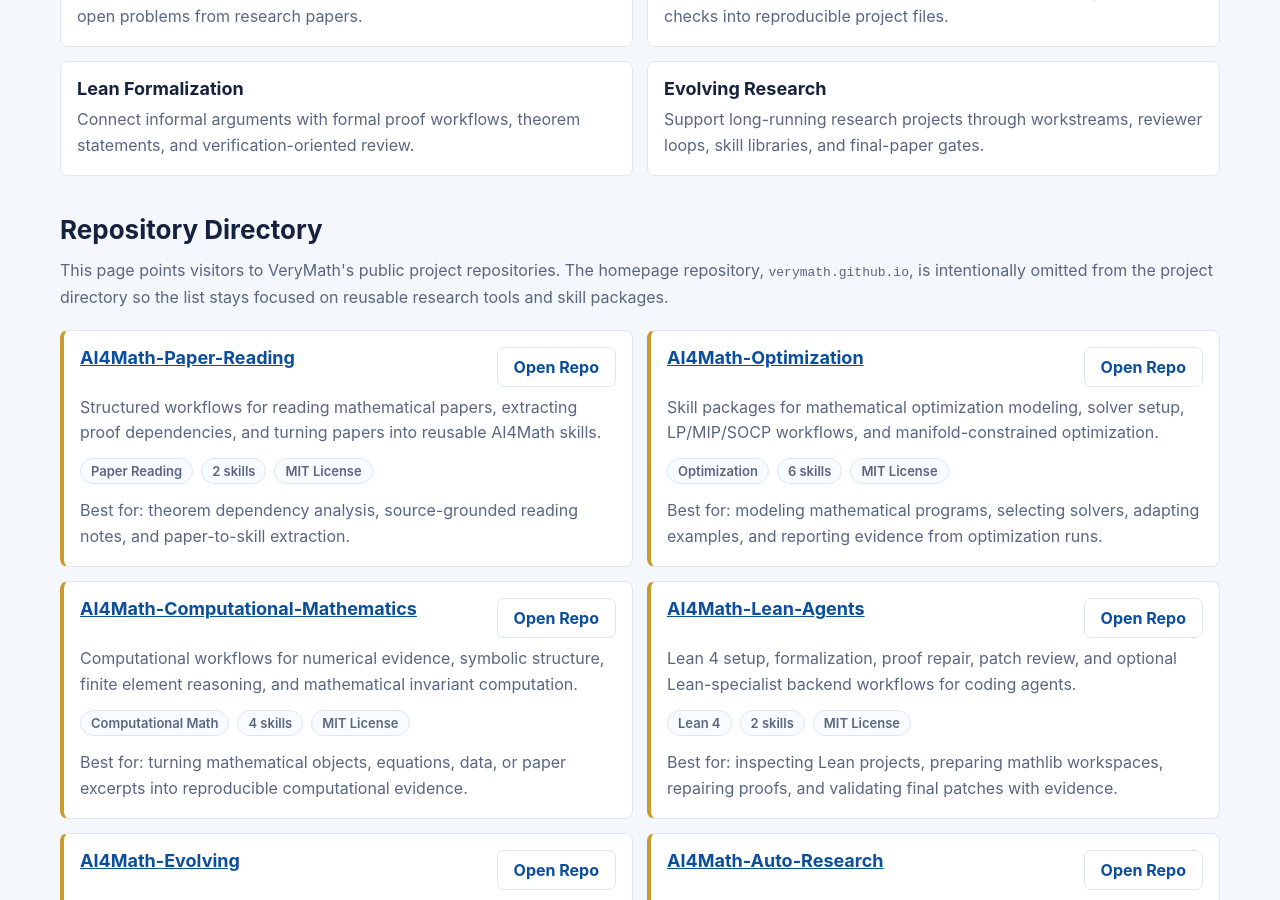
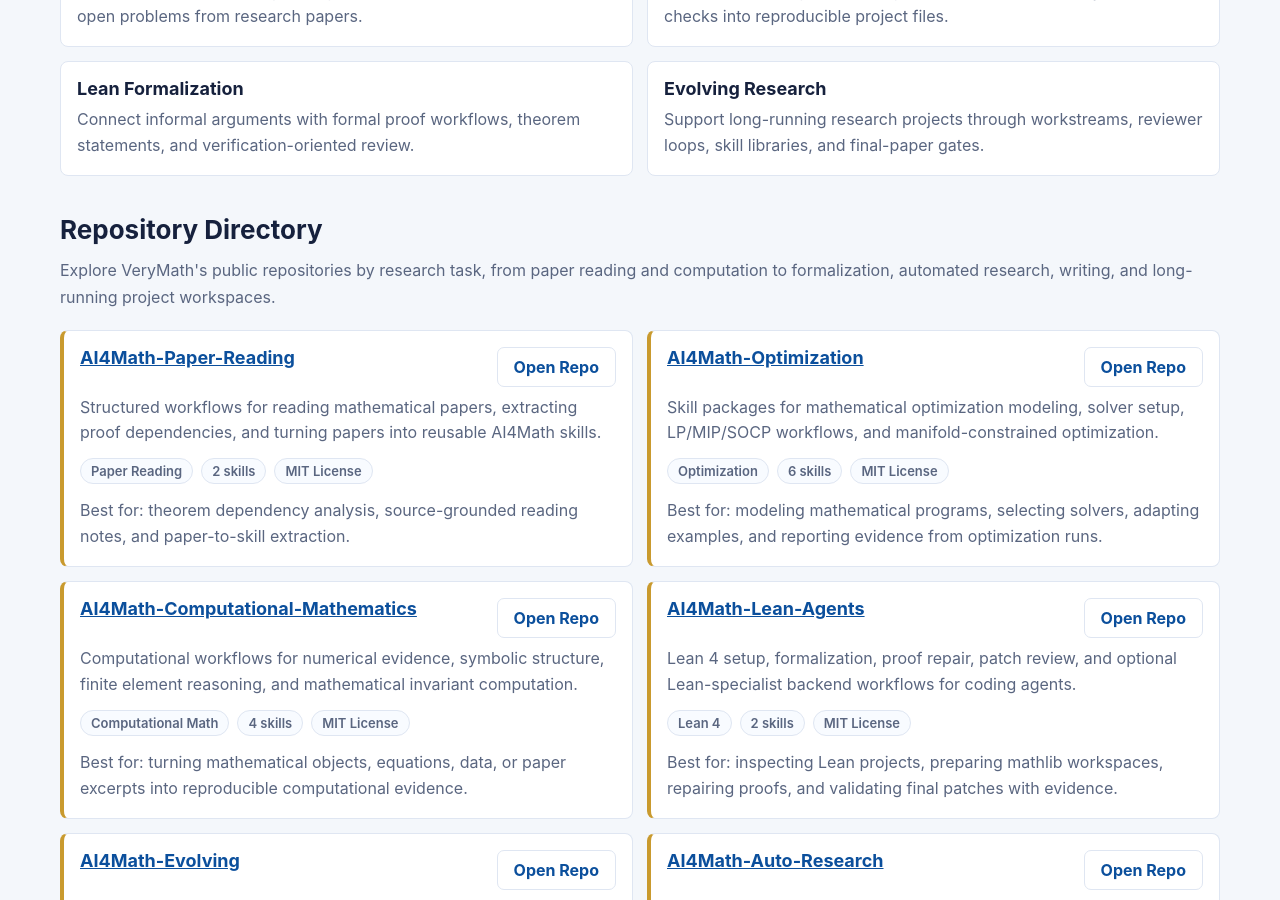
Before and after one commit to VeryMath/verymath.github.io, a Jekyll site: the page built from index.md, in a window 1280 px wide and 900 px high, scrolled down 1248 px. Built offline with Jekyll 4.4.1, drawn with Linux system fonts in a browser that asks for light colours; some of the changed text lies outside the part shown.

Commit message:
Update index.md

```diff
--- a/index.md
+++ b/index.md
@@ -443,8 +443,8 @@
   <section class="vm-section">
     <h2><span class="lang-en">Repository Directory</span><span class="lang-zh">仓库导览</span></h2>
     <p class="vm-lead">
-      <span class="lang-en">This page points visitors to VeryMath's public project repositories. The homepage repository, <code>verymath.github.io</code>, is intentionally omitted from the project directory so the list stays focused on reusable research tools and skill packages.</span>
-      <span class="lang-zh">本页用于引导访问者了解 VeryMath 的公开项目仓库。主页仓库 <code>verymath.github.io</code> 不列入项目目录，以便列表聚焦于可复用的研究工具和技能包。</span>
+      <span class="lang-en">Explore VeryMath's public repositories by research task, from paper reading and computation to formalization, automated research, writing, and long-running project workspaces.</span>
+      <span class="lang-zh">按研究任务浏览 VeryMath 的公开仓库：从论文阅读、数学计算到形式化验证、自动化研究、论文写作和长期项目工作区。</span>
     </p>
     <div class="vm-repo-list">
       <div class="vm-card vm-project">
@@ -642,7 +642,7 @@
       </div>
       <div class="vm-card vm-route">
         <h3><span class="lang-en">Browse Everything</span><span class="lang-zh">浏览全部仓库</span></h3>
-        <p><span class="lang-en">Use the <a href="https://github.com/orgs/VeryMath/repositories">VeryMath repository list</a> to see all public repositories, including this homepage repository and future additions.</span><span class="lang-zh">访问 <a href="https://github.com/orgs/VeryMath/repositories">VeryMath 仓库列表</a> 查看全部公开仓库，包括主页仓库和未来新增项目。</span></p>
+        <p><span class="lang-en">Use the <a href="https://github.com/orgs/VeryMath/repositories">VeryMath repository list</a> to see the full set of public repositories and future additions.</span><span class="lang-zh">访问 <a href="https://github.com/orgs/VeryMath/repositories">VeryMath 仓库列表</a> 查看全部公开仓库和未来新增项目。</span></p>
       </div>
     </div>
   </section>
```
